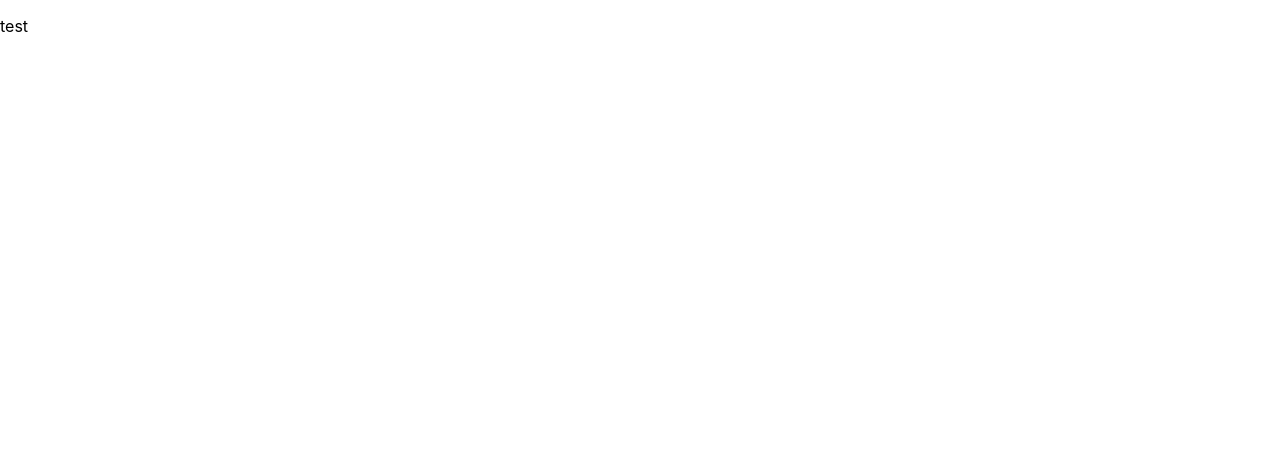
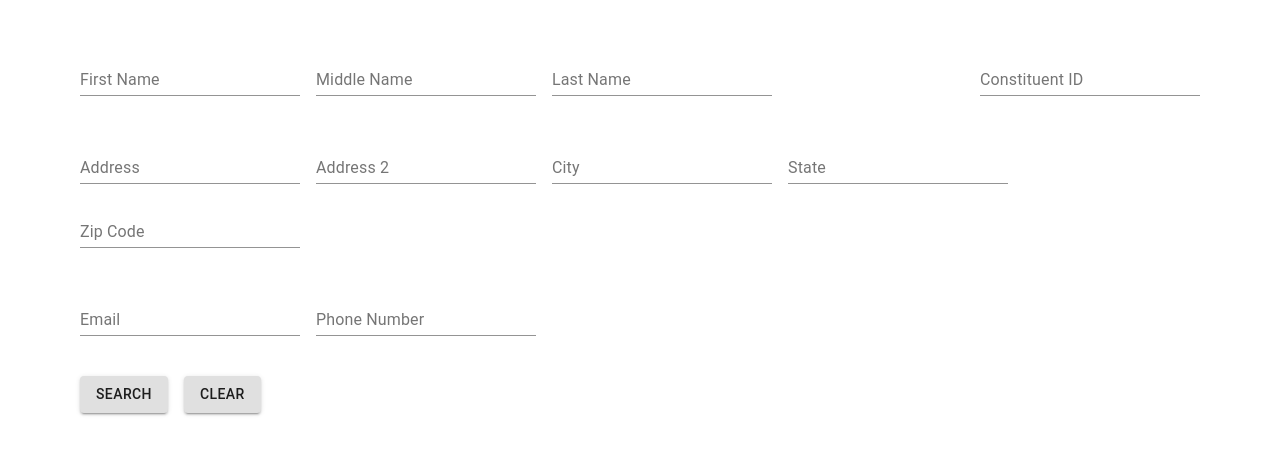
Before and after one commit to riteshsingla01/hackathon-front-end, a React (Create React App) app: page /search in a window 1280 px wide. Shown: the top 454 px of the page. Built offline with nearby package versions, Linux system fonts and the light colour scheme.

Commit message:
Created search page skeleton

```diff
--- /dev/null
+++ b/src/DefaultPageStyle.css
@@ -0,0 +1,3 @@
+.page {
+  margin: 3rem 5rem;
+}
--- a/src/SearchPage.js
+++ b/src/SearchPage.js
@@ -1,9 +1,64 @@
 import React from 'react'
+import Grid from '@material-ui/core/Grid'
+import TextField from '@material-ui/core/TextField'
+import Button from '@material-ui/core/Button'
+import './DefaultPageStyle.css'
 
 function SearchPage()
 {
   return (
-    <p>test</p>
+    <div className='page'>
+      <Grid container>
+        <Grid container spacing={2} justify='left'>
+          <Grid item>
+            <TextField id='first-name' label='First Name' />
+          </Grid>
+          <Grid item>
+            <TextField id='middle-name' label='Middle Name' />
+          </Grid>
+          <Grid item>
+            <TextField id='last-name' label='Last Name' />
+          </Grid>
+          <Grid item style={{ flexGrow: 2 }}></Grid>
+          <Grid item>
+            <TextField id='constituent-id' label='Constituent ID' />
+          </Grid>
+        </Grid>
+        <Grid container style={{ marginTop: '2rem' }} spacing={2} justify='left'>
+          <Grid item>
+            <TextField id='street1' label='Address' />
+          </Grid>
+          <Grid item>
+            <TextField id='street2' label='Address 2' />
+          </Grid>
+          <Grid item>
+            <TextField id='city' label='City' />
+          </Grid>
+          <Grid item>
+            <TextField id='state' label='State' />
+          </Grid>
+          <Grid item>
+            <TextField id='zip' label='Zip Code' />
+          </Grid>
+        </Grid>
+        <Grid container style={{ marginTop: '2rem' }} spacing={2} justify='left'>
+          <Grid item>
+            <TextField id='email' label='Email' />
+          </Grid>
+          <Grid item>
+            <TextField id='phone' label='Phone Number' />
+          </Grid>
+        </Grid>
+        <Grid container style={{ marginTop: '2rem' }} spacing={2} justify='left'>
+          <Grid item>
+            <Button variant='contained'>Search</Button>
+          </Grid>
+          <Grid item>
+            <Button variant='contained'>Clear</Button>
+          </Grid>
+        </Grid>
+      </Grid>
+    </div>
   )
 }
 
```
Also changed, not shown: src/DefaultPageTheme.js (added, +15 -0 lines).
